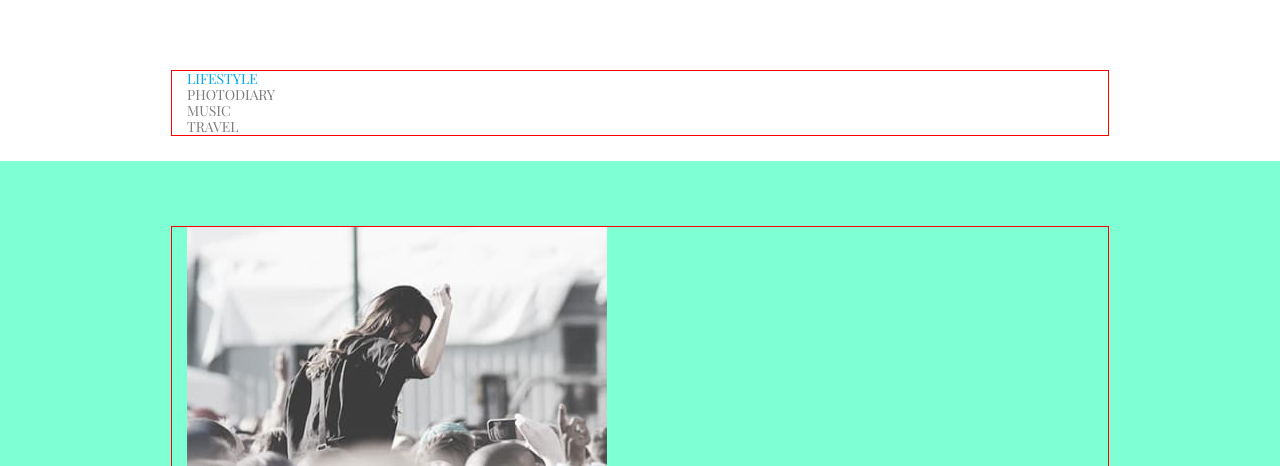
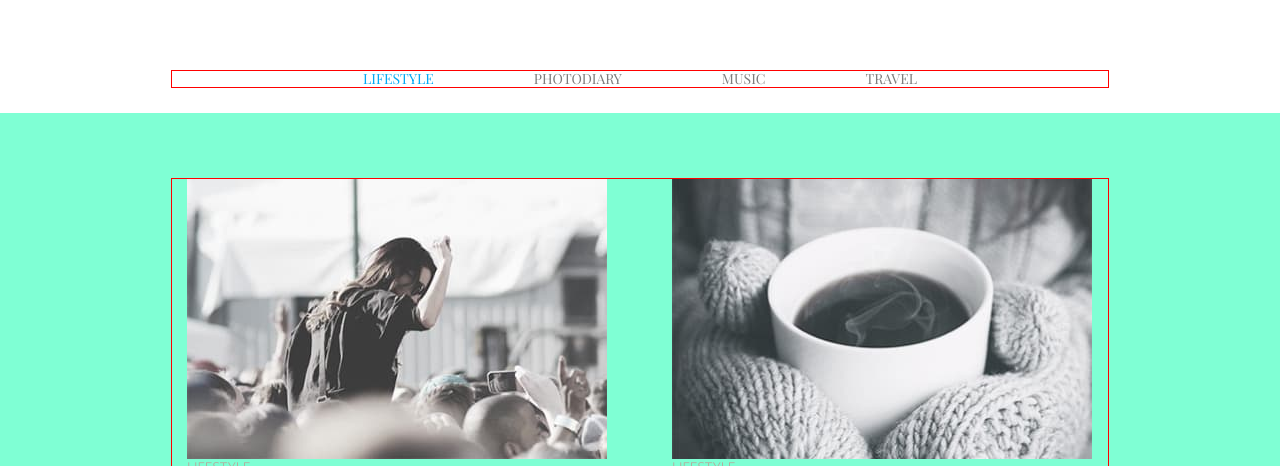
Before and after one commit to kotyamur/first-semestr, a plain HTML site: page photoblog/index.html in a window 1280 px wide. Shown: the top 466 px of the page. Drawn offline with nearby package versions, Linux system fonts and the light colour scheme.

Commit message:
add flex

```diff
--- a/photoblog/css/styles.css
+++ b/photoblog/css/styles.css
@@ -42,6 +42,12 @@ body {
     padding-bottom: 26px;
 }
 
+.header-list {
+    display: flex;
+    justify-content: center;
+    gap: 100px;
+}
+
 .header-link {
     color: var(--nav-link-color);
 }
@@ -54,6 +60,18 @@ body {
     padding-top: 66px;
     padding-bottom: 66px;
     background-color: aquamarine;
+}
+
+.gallery-list {
+    display: flex;
+    flex-wrap: wrap;
+    gap: 130px 65px;
+    /* column-gap: 65px;
+    row-gap: 130px; */
+}
+
+.gallery-item {
+    width: 420px;
 }
 
 .gallery-topic {
```
Also changed, not shown: photoblog/index.html (+2 -0 lines).
